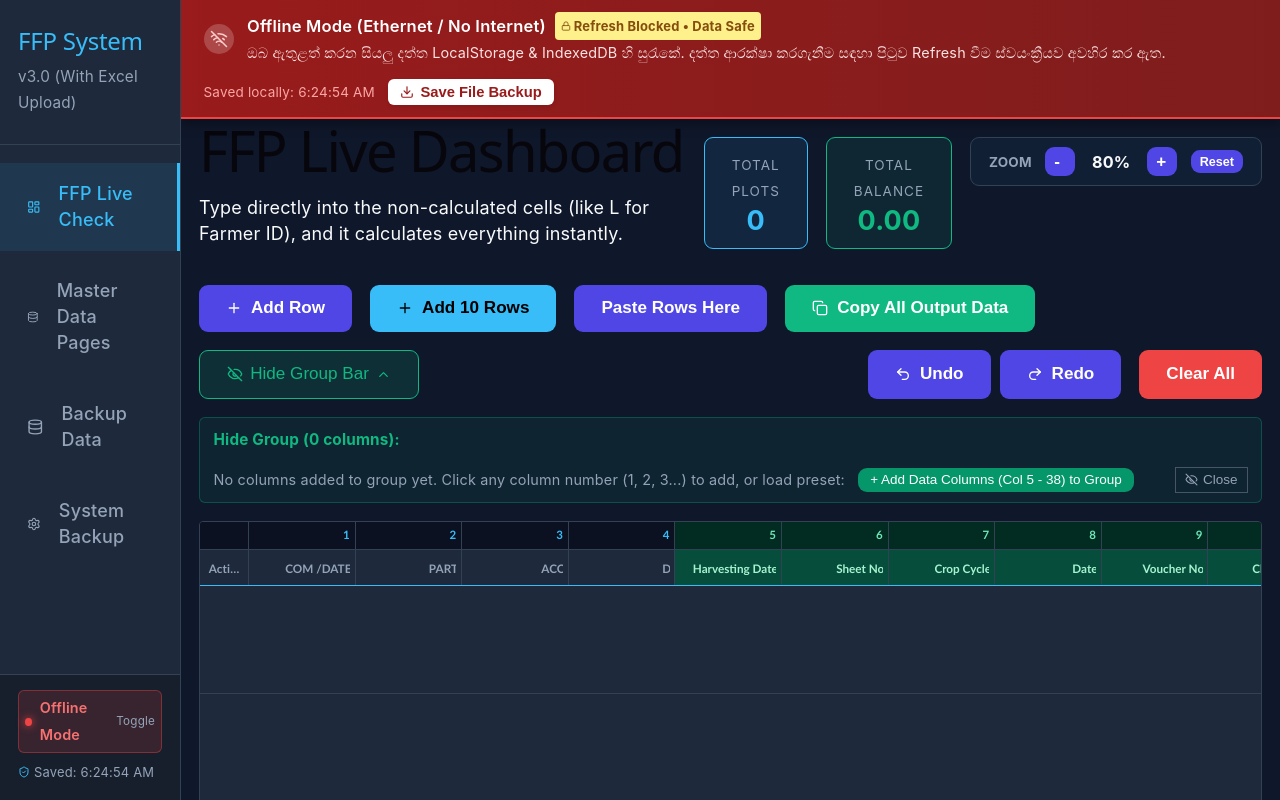
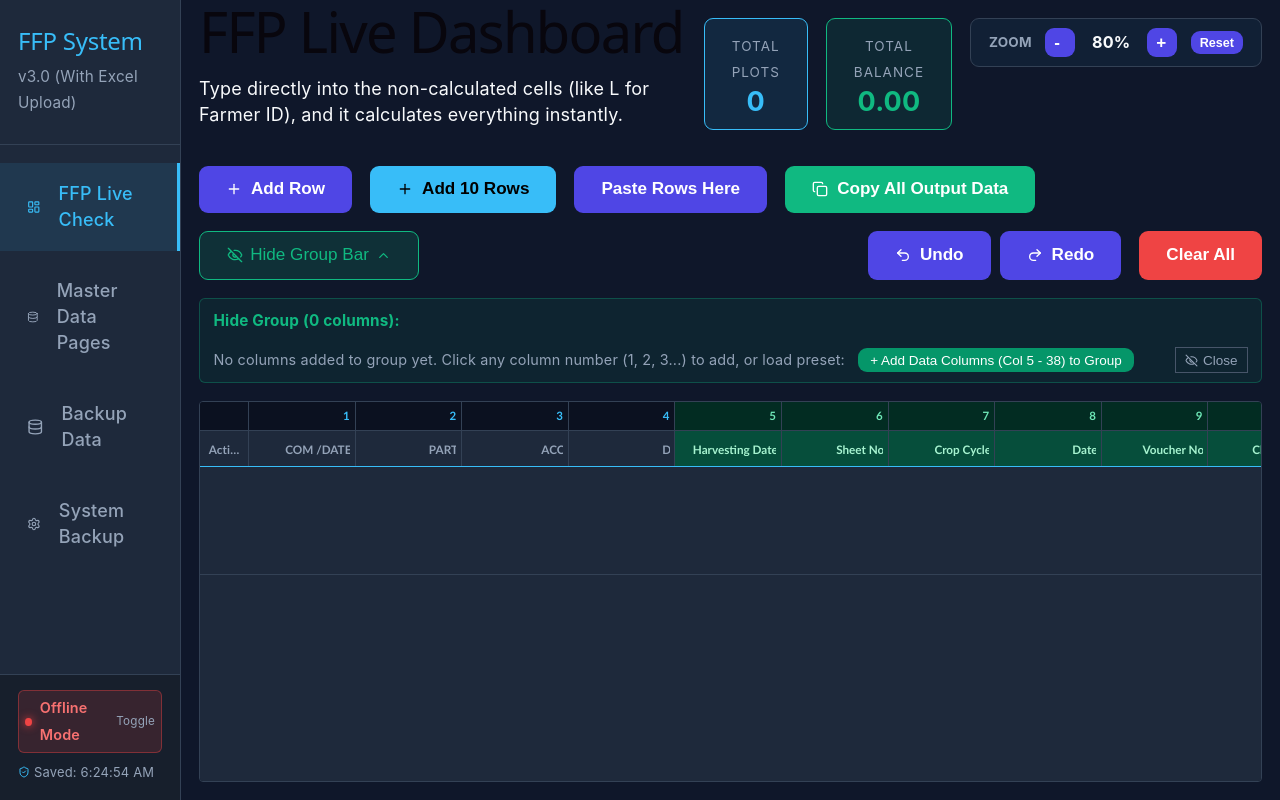
Before and after one commit to Chamod70/FFP_CHECK, a React (Vite) app: page /ffp in a window 1280 px wide. Built offline with nearby package versions, Linux system fonts and the light colour scheme.

Commit message:
Remove network offline and online banner from top of the page

```diff
--- a/src/App.jsx
+++ b/src/App.jsx
@@ -6,7 +6,7 @@ import DataEntryPage from './pages/DataEntryPage';
 import BackupPage from './pages/BackupPage';
 import SystemBackupPage from './pages/SystemBackupPage';
 import { checkAndRunAutoBackup } from './services/autoBackupService';
-import { NetworkStatusBanner, SidebarNetworkBadge } from './components/NetworkStatusBanner';
+import { SidebarNetworkBadge } from './components/NetworkStatusBanner';
 import './App.css';
 
 function App() {
@@ -106,7 +106,6 @@ function App() {
         </aside>
 
         <main className="main-content">
-          <NetworkStatusBanner />
           <Routes>
             <Route path="/" element={<Navigate to="/ffp" replace />} />
             <Route path="/ffp" element={<FFPPage />} />
--- a/src/components/NetworkStatusBanner.jsx
+++ b/src/components/NetworkStatusBanner.jsx
@@ -192,123 +192,7 @@ export function NetworkStatusBanner() {
     }
   };
 
-  return (
-    <>
-      {/* Offline Alert Banner */}
-      {!isOnline && (
-        <div style={{
-          background: 'linear-gradient(90deg, #991b1b 0%, #7f1d1d 100%)',
-          color: '#fff',
-          padding: '0.65rem 1.25rem',
-          display: 'flex',
-          alignItems: 'center',
-          justifyContent: 'space-between',
-          flexWrap: 'wrap',
-          gap: '0.75rem',
-          boxShadow: '0 4px 12px rgba(0,0,0,0.4)',
-          borderBottom: '2px solid #ef4444',
-          zIndex: 9998,
-          position: 'sticky',
-          top: 0
-        }}>
-          <div style={{ display: 'flex', alignItems: 'center', gap: '0.75rem' }}>
-            <div style={{
-              background: 'rgba(255,255,255,0.2)',
-              borderRadius: '50%',
-              padding: '6px',
-              display: 'flex',
-              alignItems: 'center',
-              justifyContent: 'center'
-            }}>
-              <WifiOff size={18} color="#fecaca" />
-            </div>
-            <div>
-              <div style={{ fontWeight: 600, fontSize: '0.92rem', display: 'flex', alignItems: 'center', gap: '0.5rem' }}>
-                <span>Offline Mode (Ethernet / No Internet)</span>
-                <span style={{
-                  background: '#fef08a',
-                  color: '#854d0e',
-                  fontSize: '0.72rem',
-                  padding: '1px 6px',
-                  borderRadius: '4px',
-                  fontWeight: 700,
-                  display: 'inline-flex',
-                  alignItems: 'center',
-                  gap: '3px'
-                }}>
-                  <Lock size={10} /> Refresh Blocked • Data Safe
-                </span>
-              </div>
-              <div style={{ fontSize: '0.8rem', color: '#fee2e2' }}>
-                ඔබ ඇතුළත් කරන සියලු දත්ත LocalStorage & IndexedDB හි සුරැකේ. දත්ත ආරක්ෂා කරගැනීම සඳහා පිටුව Refresh වීම ස්වයංක්‍රීයව අවහිර කර ඇත.
-              </div>
-            </div>
-          </div>
-
-          <div style={{ display: 'flex', alignItems: 'center', gap: '0.75rem' }}>
-            <span style={{ fontSize: '0.75rem', color: '#fca5a5' }}>
-              Saved locally: {lastSaved}
-            </span>
-            <button
-              onClick={handleDownloadEmergencyBackup}
-              disabled={isDownloading}
-              style={{
-                background: '#fff',
-                color: '#991b1b',
-                border: 'none',
-                borderRadius: '6px',
-                padding: '5px 12px',
-                fontSize: '0.82rem',
-                fontWeight: 600,
-                cursor: 'pointer',
-                display: 'flex',
-                alignItems: 'center',
-                gap: '6px',
-                boxShadow: '0 2px 4px rgba(0,0,0,0.1)'
-              }}
-            >
-              <Download size={14} />
-              {isDownloading ? 'Saving...' : 'Save File Backup'}
-            </button>
-          </div>
-        </div>
-      )}
-
-      {/* Online Restored Toast */}
-      {showReconnectedAlert && isOnline && (
-        <div style={{
-          background: 'linear-gradient(90deg, #065f46 0%, #047857 100%)',
-          color: '#fff',
-          padding: '0.65rem 1.25rem',
-          display: 'flex',
-          alignItems: 'center',
-          justifyContent: 'space-between',
-          boxShadow: '0 4px 12px rgba(0,0,0,0.2)',
-          borderBottom: '2px solid #10b981',
-          zIndex: 9998,
-          position: 'sticky',
-          top: 0,
-          animation: 'fadeIn 0.3s ease'
-        }}>
-          <div style={{ display: 'flex', alignItems: 'center', gap: '0.75rem' }}>
-            <CheckCircle2 size={18} color="#a7f3d0" />
-            <div>
-              <div style={{ fontWeight: 600, fontSize: '0.9rem' }}>Network Connection Restored (Online)!</div>
-              <div style={{ fontSize: '0.8rem', color: '#d1fae5' }}>
-                ඔබ නැවත Network එකට සම්බන්ධ විය. Offline කාලය තුළ ඇතුළත් කළ සියලු දත්ත නොවෙනස්ව සුරක්ෂිතයි.
-              </div>
-            </div>
-          </div>
-          <button
-            onClick={() => setShowReconnectedAlert(false)}
-            style={{ background: 'transparent', border: 'none', color: '#a7f3d0', cursor: 'pointer', padding: '4px' }}
-          >
-            <X size={16} />
-          </button>
-        </div>
-      )}
-    </>
-  );
+  return null;
 }
 
 export function SidebarNetworkBadge() {
```
